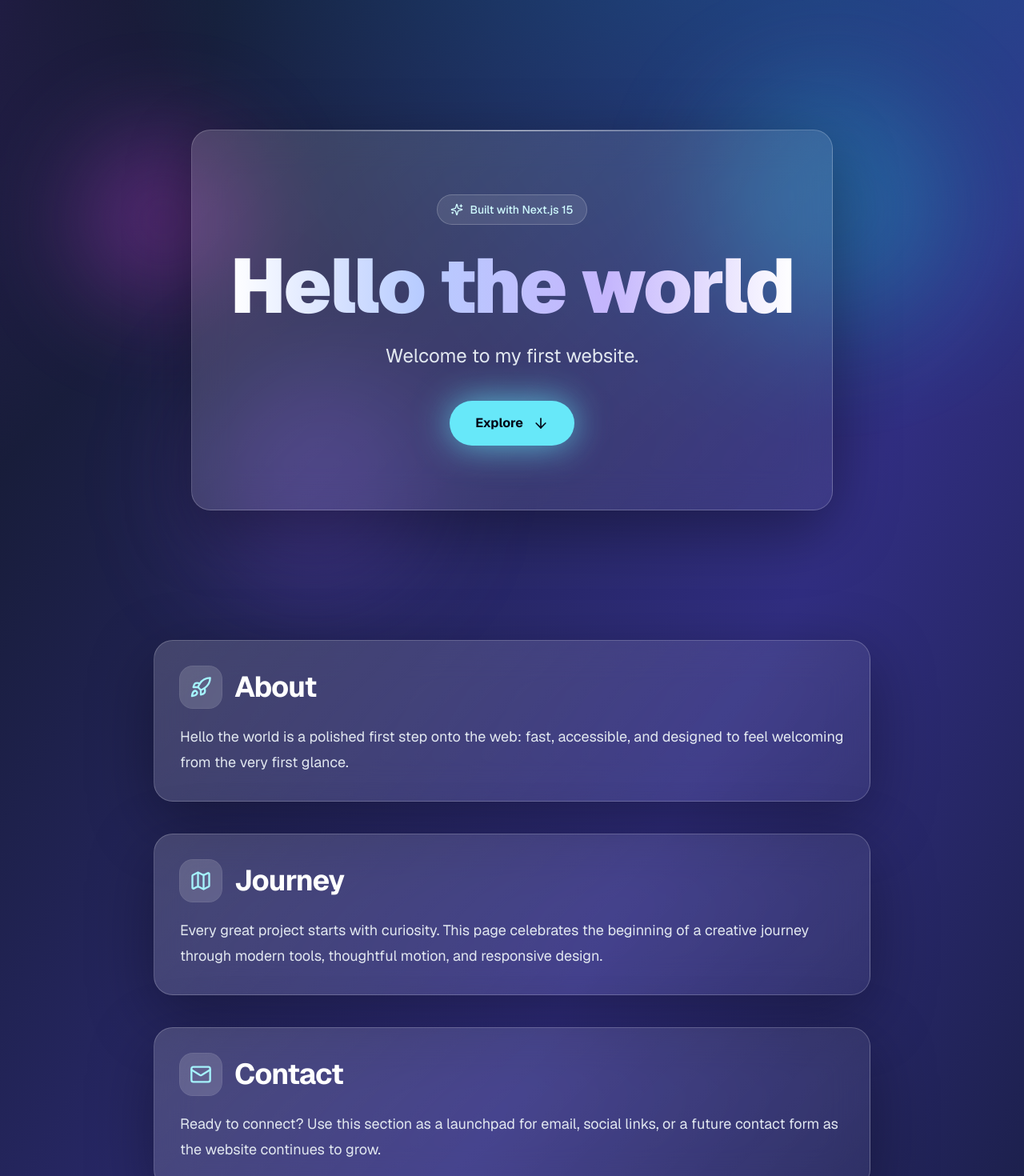
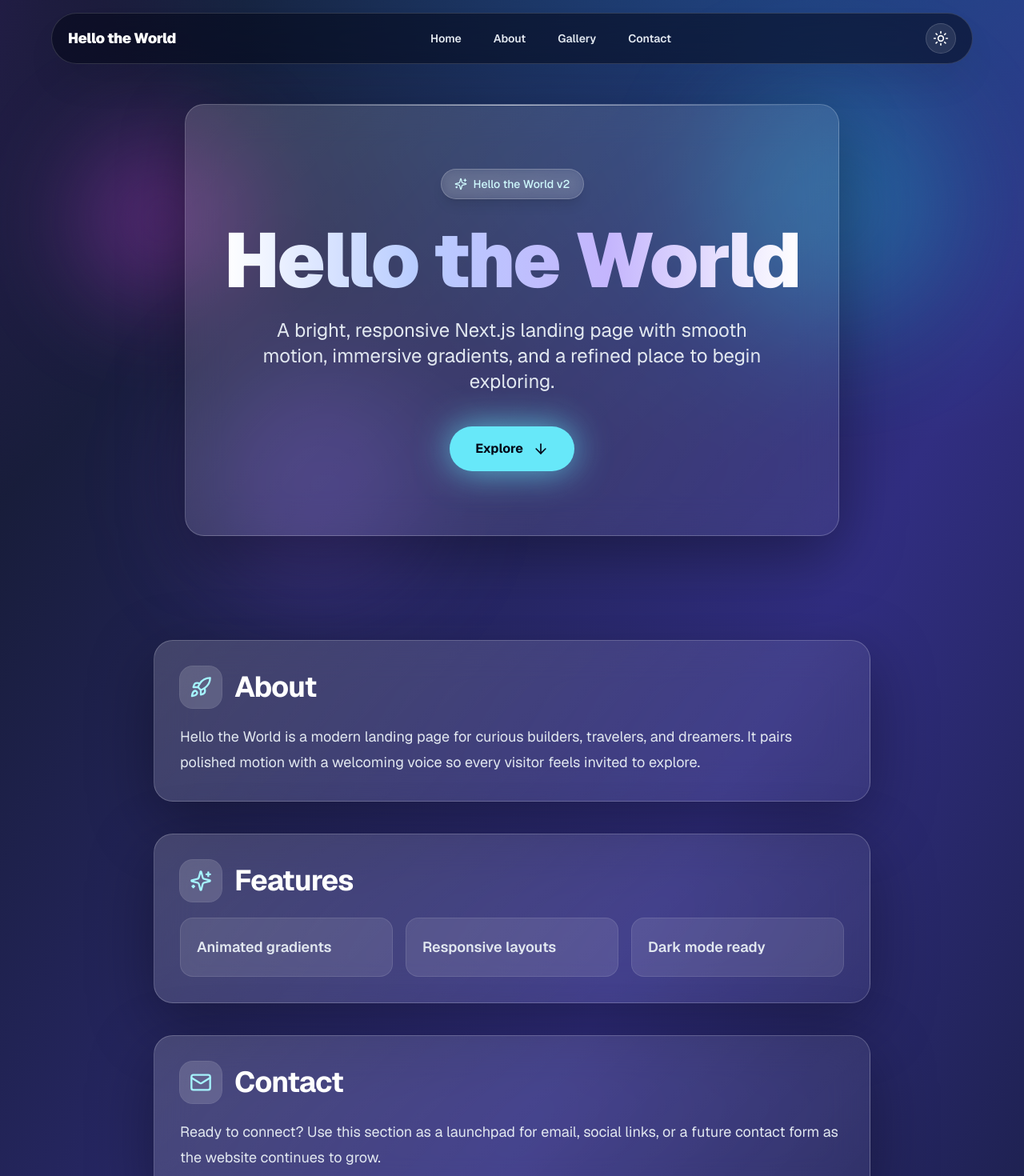
Before and after one commit to Enbangxu/Hellotheworld, a Next.js app: page / in a window 1280 px wide. Shown: the top 1470 px of the page at 80% size. Built offline with nearby package versions, Linux system fonts and the light colour scheme.

Commit message:
feat: modernize homepage v2

```diff
--- a/app/globals.css
+++ b/app/globals.css
@@ -3,8 +3,8 @@
 @tailwind utilities;
 
 :root {
-  --background: #050816;
-  --foreground: #f8fbff;
+  --background: #f8fbff;
+  --foreground: #0f172a;
 }
 
 * {
@@ -35,21 +35,42 @@ body {
 
 .animated-gradient {
   background:
+    radial-gradient(circle at 15% 20%, rgba(14, 165, 233, 0.24), transparent 30%),
+    radial-gradient(circle at 85% 10%, rgba(168, 85, 247, 0.18), transparent 28%),
+    linear-gradient(120deg, #f8fbff 0%, #eef6ff 35%, #e9d5ff 70%, #cffafe 100%);
+  background-size: 180% 180%;
+  animation: gradient-shift 16s ease infinite;
+}
+
+.dark .animated-gradient {
+  background:
     radial-gradient(circle at 15% 20%, rgba(124, 58, 237, 0.45), transparent 30%),
     radial-gradient(circle at 85% 10%, rgba(14, 165, 233, 0.35), transparent 28%),
     linear-gradient(120deg, #050816 0%, #111827 35%, #312e81 70%, #0f172a 100%);
   background-size: 180% 180%;
-  animation: gradient-shift 16s ease infinite;
 }
 
 .glass-card {
-  border: 1px solid rgba(255, 255, 255, 0.2);
-  background: linear-gradient(135deg, rgba(255, 255, 255, 0.16), rgba(255, 255, 255, 0.06));
-  box-shadow: 0 24px 80px rgba(0, 0, 0, 0.35);
+  border: 1px solid rgba(15, 23, 42, 0.1);
+  background: linear-gradient(135deg, rgba(255, 255, 255, 0.72), rgba(255, 255, 255, 0.36));
+  box-shadow: 0 24px 80px rgba(15, 23, 42, 0.12);
   backdrop-filter: blur(24px);
 }
 
+.dark .glass-card {
+  border-color: rgba(255, 255, 255, 0.2);
+  background: linear-gradient(135deg, rgba(255, 255, 255, 0.16), rgba(255, 255, 255, 0.06));
+  box-shadow: 0 24px 80px rgba(0, 0, 0, 0.35);
+}
+
 .text-gradient {
+  background: linear-gradient(90deg, #0f172a, #2563eb, #7c3aed, #0f172a);
+  -webkit-background-clip: text;
+  background-clip: text;
+  color: transparent;
+}
+
+.dark .text-gradient {
   background: linear-gradient(90deg, #ffffff, #b8ccff, #c4b5fd, #ffffff);
   -webkit-background-clip: text;
   background-clip: text;
--- a/app/layout.tsx
+++ b/app/layout.tsx
@@ -3,18 +3,18 @@ import { Geist, Geist_Mono } from "next/font/google";
 import "./globals.css";
 
 export const metadata: Metadata = {
-  title: "Hello the world | Modern Next.js Landing Page",
-  description: "Hello the world — a beautiful first website built with Next.js 15, Tailwind CSS, Framer Motion, and Lucide React.",
+  title: "Hello the World | Modern Next.js Landing Page",
+  description: "Hello the World — a beautiful first website built with Next.js 15, Tailwind CSS, Framer Motion, and Lucide React.",
   metadataBase: new URL("https://hellotheworld.vercel.app"),
   openGraph: {
-    title: "Hello the world",
+    title: "Hello the World",
     description: "Welcome to my first website.",
     type: "website",
     url: "https://hellotheworld.vercel.app",
   },
   twitter: {
     card: "summary_large_image",
-    title: "Hello the world",
+    title: "Hello the World",
     description: "Welcome to my first website.",
   },
 };
--- a/app/page.tsx
+++ b/app/page.tsx
@@ -1,25 +1,39 @@
-import { Mail, Map, Rocket } from "lucide-react";
+"use client";
+
+import { Mail, Rocket, Sparkles } from "lucide-react";
+import { useState } from "react";
 import { FloatingBlobs } from "@/components/FloatingBlobs";
 import { Hero } from "@/components/Hero";
+import { Navbar } from "@/components/Navbar";
 import { SectionCard } from "@/components/SectionCard";
 
 export default function Home() {
+  const [isDark, setIsDark] = useState(true);
+
   return (
-    <main className="animated-gradient min-h-screen overflow-hidden">
+    <main className={`${isDark ? "dark" : ""} min-h-screen overflow-hidden`}>
+      <div className="animated-gradient min-h-screen text-slate-950 transition-colors dark:text-white">
         <FloatingBlobs />
+        <Navbar isDark={isDark} onToggleTheme={() => setIsDark((value) => !value)} />
         <div className="relative z-10">
           <Hero />
           <div className="space-y-10 px-6 pb-24">
             <SectionCard id="about" title="About" icon={Rocket}>
               <p>
-              Hello the world is a polished first step onto the web: fast, accessible, and designed to feel welcoming from the very first glance.
+                Hello the World is a modern landing page for curious builders, travelers, and dreamers. It pairs polished motion with a welcoming voice so every visitor feels invited to explore.
               </p>
             </SectionCard>
-          <SectionCard id="journey" title="Journey" icon={Map}>
-            <p>
-              Every great project starts with curiosity. This page celebrates the beginning of a creative journey through modern tools, thoughtful motion, and responsive design.
-            </p>
+
+            <SectionCard id="features" title="Features" icon={Sparkles}>
+              <div className="grid gap-4 md:grid-cols-3">
+                {["Animated gradients", "Responsive layouts", "Dark mode ready"].map((feature) => (
+                  <div key={feature} className="rounded-2xl border border-slate-900/10 bg-white/50 p-5 font-semibold dark:border-white/10 dark:bg-white/10">
+                    {feature}
+                  </div>
+                ))}
+              </div>
             </SectionCard>
+
             <SectionCard id="contact" title="Contact" icon={Mail}>
               <p>
                 Ready to connect? Use this section as a launchpad for email, social links, or a future contact form as the website continues to grow.
@@ -27,6 +41,10 @@ export default function Home() {
             </SectionCard>
           </div>
         </div>
+        <footer className="relative z-10 border-t border-slate-900/10 bg-white/35 px-6 py-8 text-center font-semibold text-slate-700 backdrop-blur-xl dark:border-white/10 dark:bg-slate-950/30 dark:text-slate-200">
+          © 2026 Hello the World
+        </footer>
+      </div>
     </main>
   );
 }
--- a/components/GlassCard.tsx
+++ b/components/GlassCard.tsx
@@ -15,7 +15,7 @@ export function GlassCard({ children, className = "" }: GlassCardProps) {
       whileInView={{ opacity: 1, y: 0 }}
       viewport={{ once: true, amount: 0.35 }}
       transition={{ duration: 0.7, ease: "easeOut" }}
-      className={`glass-card rounded-3xl p-8 ${className}`}
+      className={`glass-card rounded-3xl p-6 sm:p-8 ${className}`}
     >
       {children}
     </motion.div>
--- a/components/Hero.tsx
+++ b/components/Hero.tsx
@@ -6,16 +6,16 @@ import { GlassCard } from "./GlassCard";
 
 export function Hero() {
   return (
-    <section className="flex min-h-screen items-center justify-center px-6 py-24 text-center">
+    <section id="home" className="flex min-h-screen scroll-mt-24 items-center justify-center px-6 py-28 text-center">
       <GlassCard className="relative max-w-5xl overflow-hidden px-6 py-14 sm:px-12 sm:py-20">
         <div className="absolute inset-x-10 top-0 h-px bg-gradient-to-r from-transparent via-white/70 to-transparent" />
         <motion.div
           initial={{ opacity: 0, scale: 0.9 }}
           animate={{ opacity: 1, scale: 1 }}
           transition={{ duration: 0.7 }}
-          className="mx-auto mb-7 inline-flex items-center gap-2 rounded-full border border-white/20 bg-white/10 px-4 py-2 text-sm font-medium text-cyan-100"
+          className="mx-auto mb-7 inline-flex items-center gap-2 rounded-full border border-slate-900/10 bg-white/60 px-4 py-2 text-sm font-medium text-slate-700 shadow-lg backdrop-blur dark:border-white/20 dark:bg-white/10 dark:text-cyan-100"
         >
-          <Sparkles size={16} /> Built with Next.js 15
+          <Sparkles size={16} /> Hello the World v2
         </motion.div>
         <motion.h1
           initial={{ opacity: 0, y: 24 }}
@@ -23,15 +23,15 @@ export function Hero() {
           transition={{ duration: 0.8, delay: 0.1 }}
           className="text-gradient text-5xl font-black tracking-tight sm:text-7xl lg:text-8xl"
         >
-          Hello the world
+          Hello the World
         </motion.h1>
         <motion.p
           initial={{ opacity: 0, y: 20 }}
           animate={{ opacity: 1, y: 0 }}
           transition={{ duration: 0.8, delay: 0.25 }}
-          className="mx-auto mt-6 max-w-2xl text-xl leading-8 text-slate-200 sm:text-2xl"
+          className="mx-auto mt-6 max-w-2xl text-xl leading-8 text-slate-700 sm:text-2xl dark:text-slate-200"
         >
-          Welcome to my first website.
+          A bright, responsive Next.js landing page with smooth motion, immersive gradients, and a refined place to begin exploring.
         </motion.p>
         <motion.a
           href="#about"
--- /dev/null
+++ b/components/Navbar.tsx
@@ -0,0 +1,82 @@
+"use client";
+
+import { Menu, Moon, Sun, X } from "lucide-react";
+import { motion } from "framer-motion";
+import { useState } from "react";
+
+const navItems = [
+  { label: "Home", href: "#home" },
+  { label: "About", href: "#about" },
+  { label: "Gallery", href: "#features" },
+  { label: "Contact", href: "#contact" },
+];
+
+type NavbarProps = {
+  isDark: boolean;
+  onToggleTheme: () => void;
+};
+
+export function Navbar({ isDark, onToggleTheme }: NavbarProps) {
+  const [isOpen, setIsOpen] = useState(false);
+
+  return (
+    <motion.header
+      initial={{ opacity: 0, y: -18 }}
+      animate={{ opacity: 1, y: 0 }}
+      transition={{ duration: 0.6 }}
+      className="fixed inset-x-0 top-0 z-50 px-4 py-4"
+    >
+      <nav className="mx-auto flex max-w-6xl items-center justify-between rounded-full border border-slate-900/10 bg-white/75 px-5 py-3 text-slate-900 shadow-2xl shadow-slate-950/10 backdrop-blur-2xl transition dark:border-white/15 dark:bg-slate-950/55 dark:text-white">
+        <a href="#home" className="text-lg font-black tracking-tight">
+          Hello the World
+        </a>
+
+        <div className="hidden items-center gap-2 md:flex">
+          {navItems.map((item) => (
+            <a
+              key={item.href}
+              href={item.href}
+              className="rounded-full px-4 py-2 text-sm font-semibold text-slate-700 transition hover:bg-slate-900 hover:text-white dark:text-slate-200 dark:hover:bg-white dark:hover:text-slate-950"
+            >
+              {item.label}
+            </a>
+          ))}
+        </div>
+
+        <div className="flex items-center gap-2">
+          <button
+            type="button"
+            onClick={onToggleTheme}
+            className="rounded-full border border-slate-900/10 bg-white/80 p-2 text-slate-900 transition hover:scale-105 hover:bg-slate-100 dark:border-white/15 dark:bg-white/10 dark:text-white dark:hover:bg-white/20"
+            aria-label="Toggle dark mode"
+          >
+            {isDark ? <Sun size={20} /> : <Moon size={20} />}
+          </button>
+          <button
+            type="button"
+            onClick={() => setIsOpen((value) => !value)}
+            className="rounded-full border border-slate-900/10 bg-white/80 p-2 text-slate-900 md:hidden dark:border-white/15 dark:bg-white/10 dark:text-white"
+            aria-label="Toggle navigation menu"
+          >
+            {isOpen ? <X size={20} /> : <Menu size={20} />}
+          </button>
+        </div>
+      </nav>
+
+      {isOpen ? (
+        <div className="mx-auto mt-3 grid max-w-6xl gap-2 rounded-3xl border border-slate-900/10 bg-white/90 p-4 text-slate-900 shadow-2xl backdrop-blur-2xl md:hidden dark:border-white/15 dark:bg-slate-950/85 dark:text-white">
+          {navItems.map((item) => (
+            <a
+              key={item.href}
+              href={item.href}
+              onClick={() => setIsOpen(false)}
+              className="rounded-2xl px-4 py-3 font-semibold transition hover:bg-slate-900 hover:text-white dark:hover:bg-white dark:hover:text-slate-950"
+            >
+              {item.label}
+            </a>
+          ))}
+        </div>
+      ) : null}
+    </motion.header>
+  );
+}
--- a/components/SectionCard.tsx
+++ b/components/SectionCard.tsx
@@ -10,15 +10,15 @@ type SectionCardProps = {
 
 export function SectionCard({ id, title, icon: Icon, children }: SectionCardProps) {
   return (
-    <section id={id} className="scroll-mt-24">
+    <section id={id} className="scroll-mt-28">
       <GlassCard className="mx-auto max-w-4xl">
-        <div className="mb-5 flex items-center gap-4">
-          <div className="rounded-2xl bg-white/15 p-3 text-cyan-200 ring-1 ring-white/20">
+        <div className="mb-5 flex flex-col gap-4 sm:flex-row sm:items-center">
+          <div className="w-fit rounded-2xl bg-slate-900/10 p-3 text-indigo-600 ring-1 ring-slate-900/10 dark:bg-white/15 dark:text-cyan-200 dark:ring-white/20">
             <Icon size={28} />
           </div>
-          <h2 className="text-3xl font-bold tracking-tight text-white sm:text-4xl">{title}</h2>
+          <h2 className="text-3xl font-bold tracking-tight text-slate-950 sm:text-4xl dark:text-white">{title}</h2>
         </div>
-        <div className="text-lg leading-8 text-slate-200">{children}</div>
+        <div className="text-lg leading-8 text-slate-700 dark:text-slate-200">{children}</div>
       </GlassCard>
     </section>
   );
--- a/tailwind.config.ts
+++ b/tailwind.config.ts
@@ -1,6 +1,7 @@
 import type { Config } from "tailwindcss";
 
 const config: Config = {
+  darkMode: "class",
   content: [
     "./app/**/*.{js,ts,jsx,tsx,mdx}",
     "./components/**/*.{js,ts,jsx,tsx,mdx}",
```
Also changed, not shown: 1 other file (tests, documents, lock files or other folders). Lines whose indentation alone changed are shown as unchanged.
